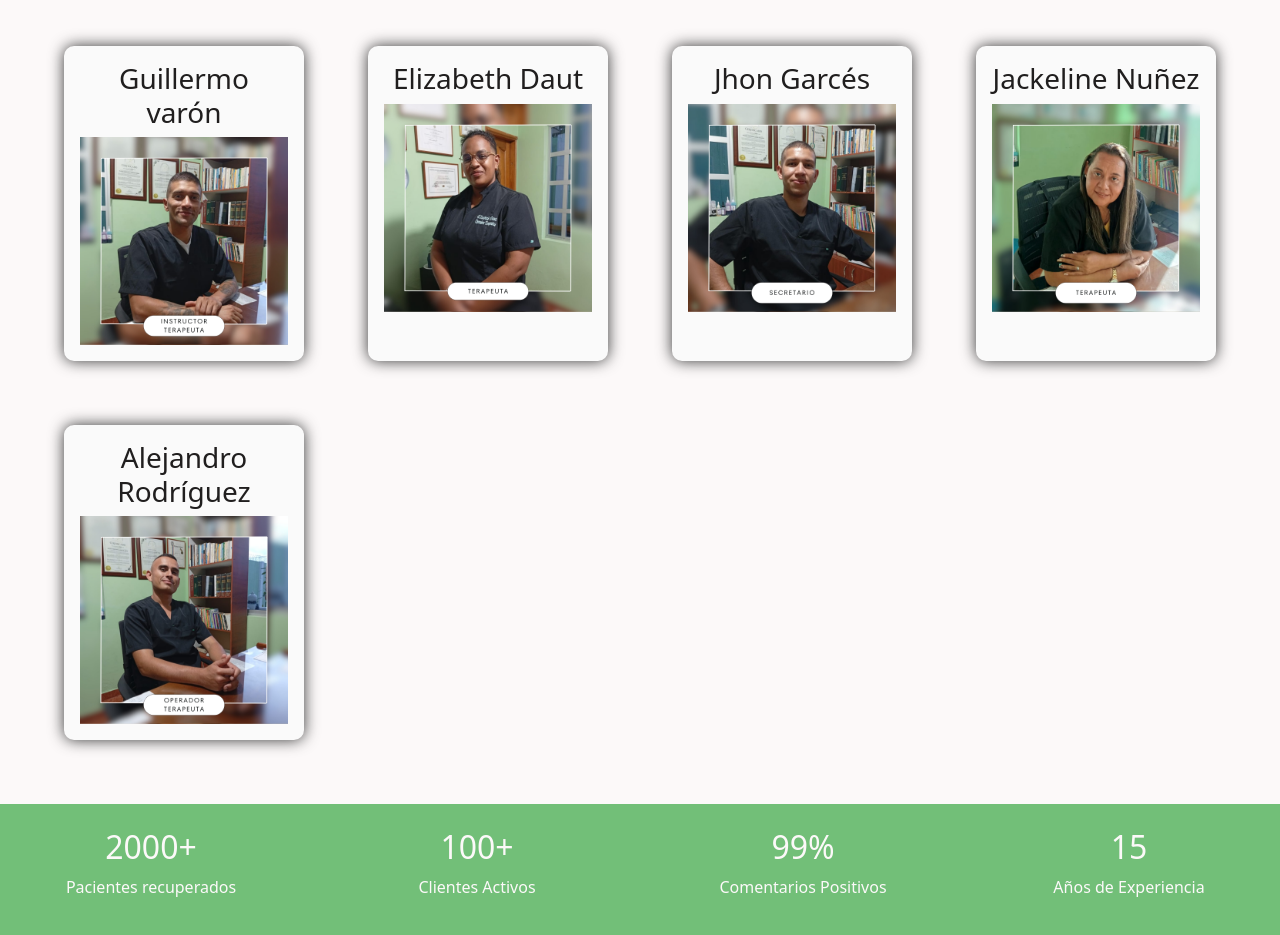
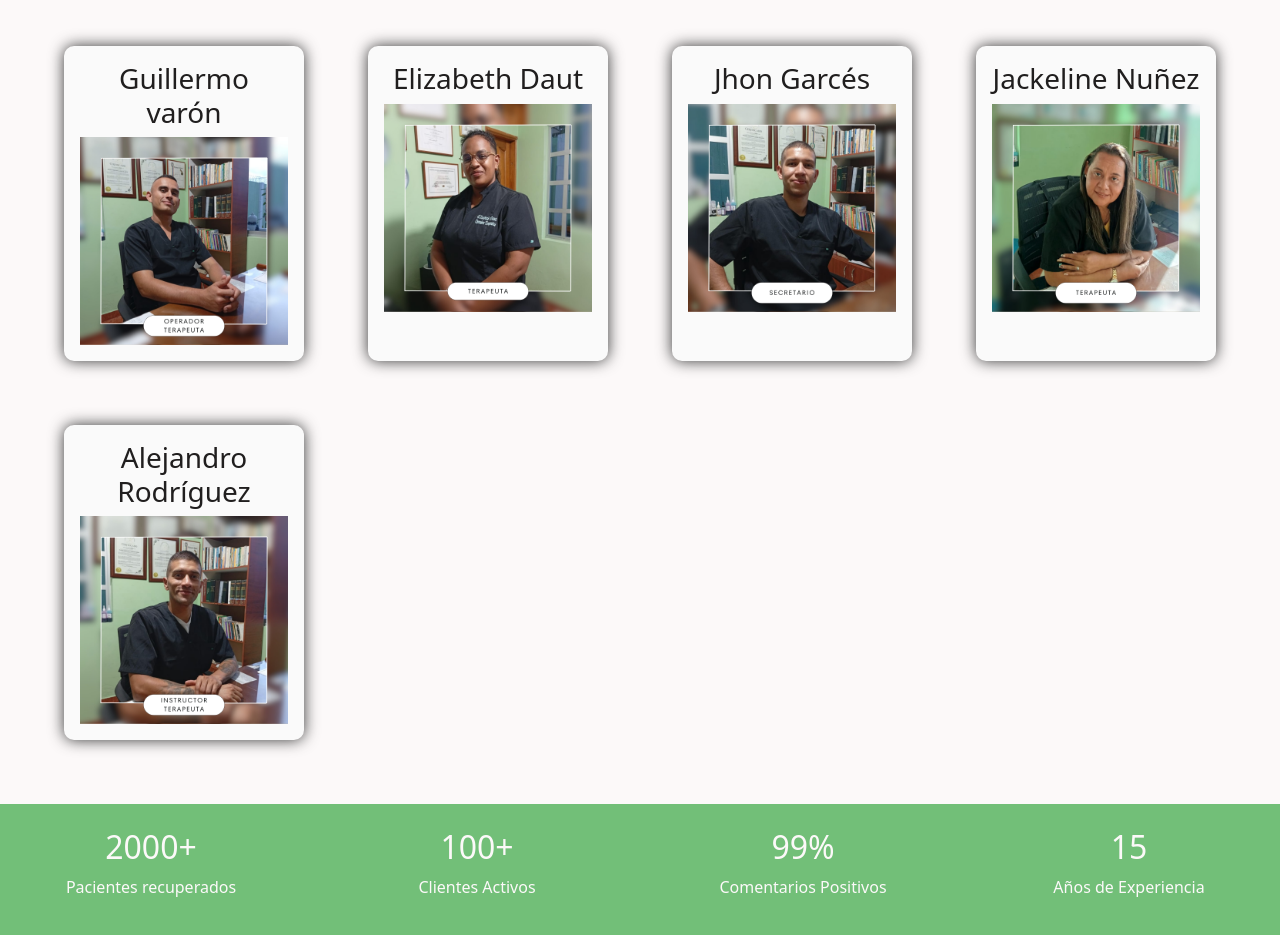
Before and after one commit to ftorrelles/JulioCesar, a React (Vite) app: page / in a window 1280 px wide. Shown: the part 4140-5075 px from the top of the page. Built offline with nearby package versions, Linux system fonts and the light colour scheme.

Commit message:
change in tean section

```diff
--- a/src/components/Team.jsx
+++ b/src/components/Team.jsx
@@ -34,11 +34,12 @@ const Team = () => {
     },
     {
       name: "Guillermo varón",
-      role: "Facilitador terapéutico",
+      role: "Operador terapéutico",
       expertise: "Licenciada en educación",
-      experience: "4 años de experiencia",
-      image: "/team5.png",
+      experience: "5 años de experiencia",
+      image: "/team7.png",
     },
+
     {
       name: "Elizabeth Daut",
       role: "Terapeuta en adicciones",
@@ -63,10 +64,10 @@ const Team = () => {
     },
     {
       name: "Alejandro Rodríguez",
-      role: "Operador terapéutico",
+      role: "Facilitador terapéutico",
       expertise: "Licenciada en educación",
-      experience: "5 años de experiencia",
-      image: "/team7.png",
+      experience: "4 años de experiencia",
+      image: "/team5.png",
     },
   ];
   const stats = [
```
